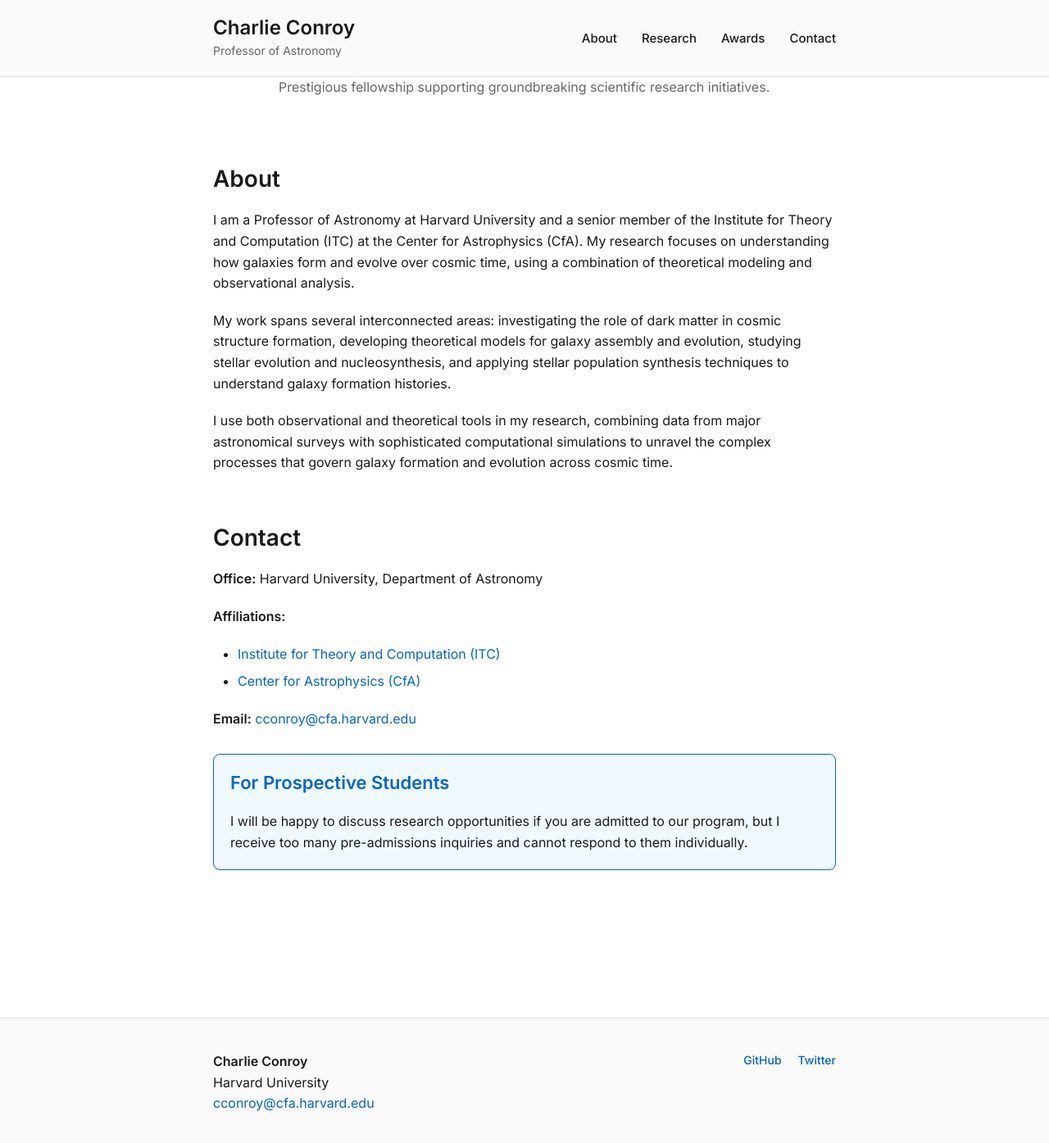
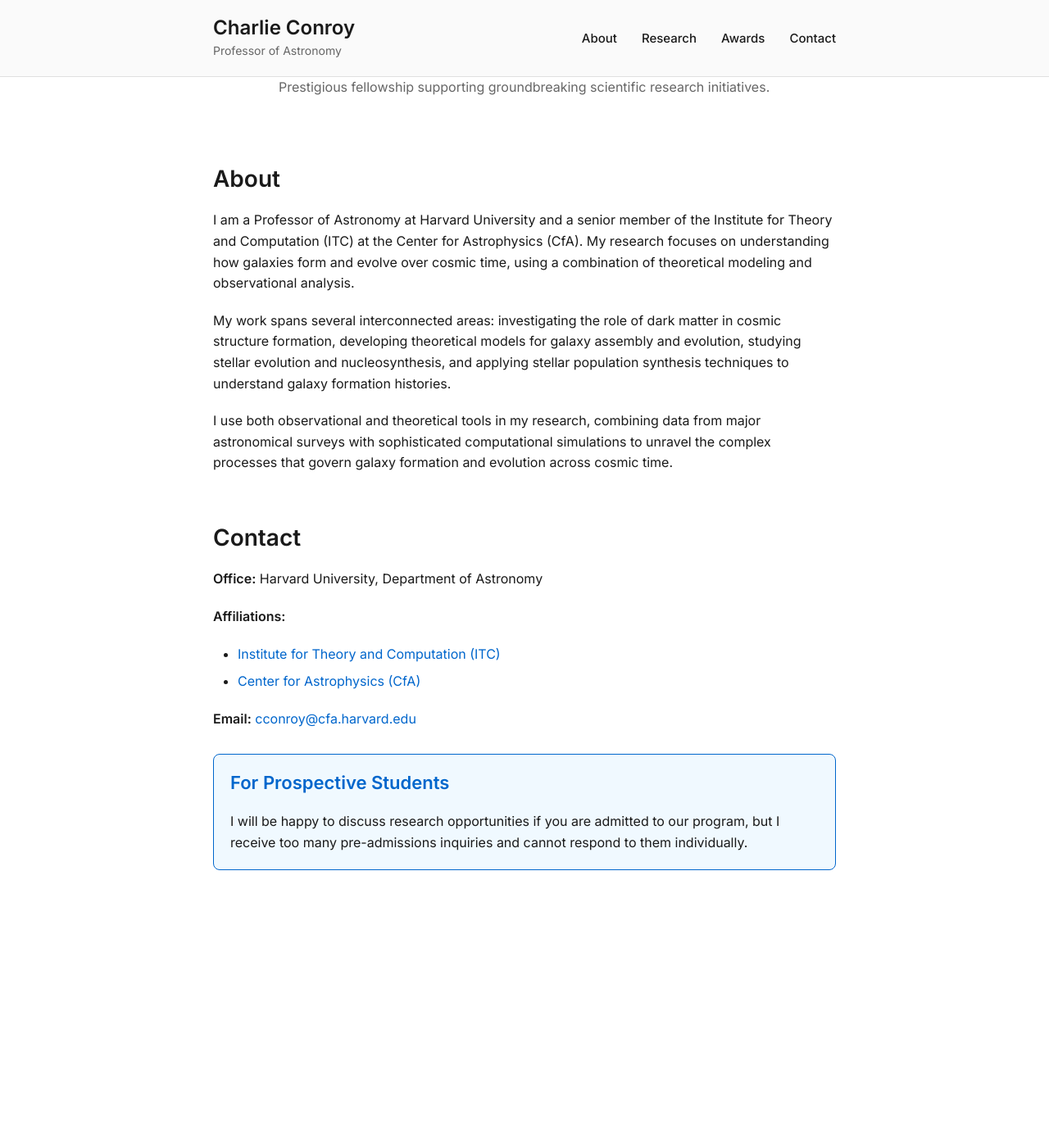
Before and after one commit to cconroy20/cconroy20.github.io, a Jekyll site: the page index.html, which Jekyll copies as it is, in a window 1280 px wide and 1400 px high, scrolled down 1066 px. Shown: the top 1395 px of the window at 82% size. Built offline with Jekyll 4.4.1, drawn with Linux system fonts in a browser that asks for light colours; after the commit the page ends 2248 px from its top, so only the background shows below that.

Commit message:
Update index.html

```diff
--- a/index.html
+++ b/index.html
@@ -207,32 +207,8 @@
             color: var(--text-light);
         }
 
-        .site-footer {
-            background: var(--header-bg);
-            border-top: 1px solid var(--border-color);
-            padding: 40px 0;
-            margin-top: 60px;
-        }
-
-        .footer-content {
-            display: flex;
-            justify-content: space-between;
-            align-items: flex-start;
-            gap: 30px;
-        }
-
         .contact-info {
             line-height: 1.6;
-        }
-
-        .footer-links {
-            display: flex;
-            gap: 20px;
-        }
-
-        .footer-links a {
-            font-weight: 500;
-            font-size: 14px;
         }
 
         .section {
@@ -270,15 +246,6 @@
                 gap: 8px;
             }
 
-            .footer-content {
-                flex-direction: column;
-                gap: 20px;
-                text-align: center;
-            }
-
-            .footer-links {
-                justify-content: center;
-            }
         }
 
         @media (max-width: 480px) {
@@ -396,22 +363,6 @@
         </div>
     </main>
 
-    <footer class="site-footer">
-        <div class="wrapper">
-            <div class="footer-content">
-                <div class="contact-info">
-                    <strong>Charlie Conroy</strong><br>
-                    Harvard University<br>
-                    <a href="mailto:cconroy@cfa.harvard.edu">cconroy@cfa.harvard.edu</a>
-                </div>
-                <div class="footer-links">
-                    <a href="https://github.com/yourusername">GitHub</a>
-                    <a href="https://twitter.com/yourusername">Twitter</a>
-                </div>
-            </div>
-        </div>
-    </footer>
-
     <script>
         // Smooth scrolling for navigation links
         document.querySelectorAll('a[href^="#"]').forEach(anchor => {
```
